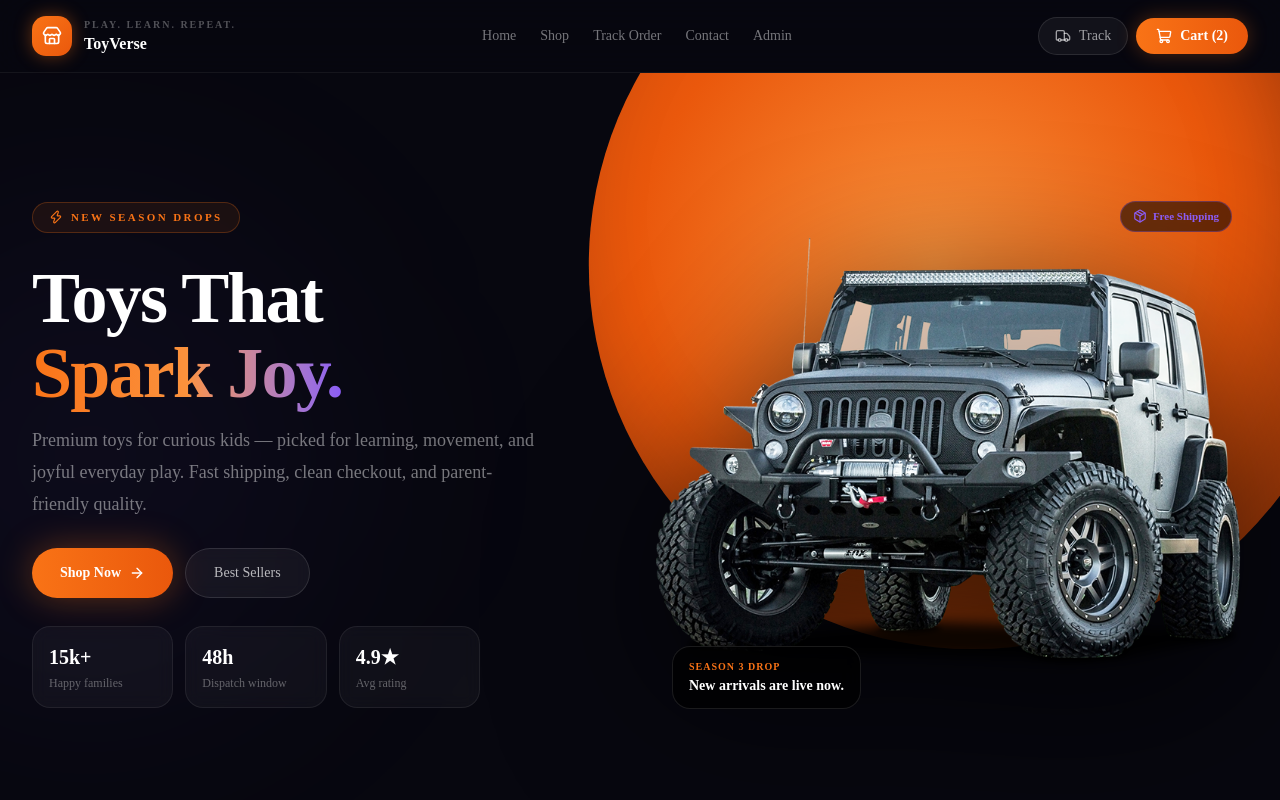
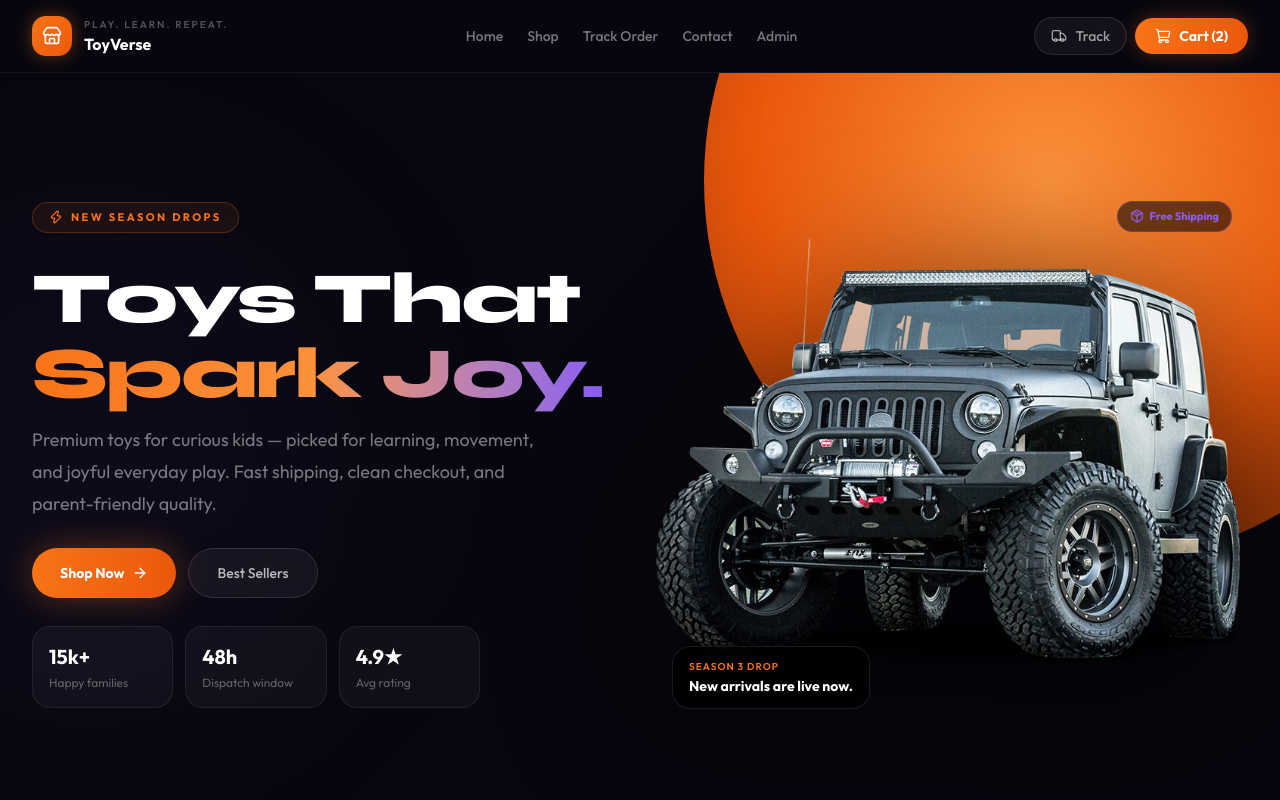
Before and after one commit to walifile/ecommerce-hub, a Next.js app: page / in a window 1280 px wide. Shown: the top 800 px of the page. Built offline with nearby package versions, Linux system fonts and the light colour scheme.

Commit message:
feat: revamp homepage hero with dark theme and dynamic orange circle

```diff
--- a/app/globals.css
+++ b/app/globals.css
@@ -7,9 +7,9 @@
 @theme inline {
   --color-background: var(--background);
   --color-foreground: var(--foreground);
-  --font-sans: var(--font-sans);
-  --font-mono: var(--font-geist-mono);
-  --font-heading: var(--font-sans);
+  --font-sans: var(--font-outfit), ui-sans-serif, system-ui, sans-serif;
+  --font-mono: ui-monospace, monospace;
+  --font-heading: var(--font-syne), ui-sans-serif, system-ui, sans-serif;
   --color-sidebar-ring: var(--sidebar-ring);
   --color-sidebar-border: var(--sidebar-border);
   --color-sidebar-accent-foreground: var(--sidebar-accent-foreground);
@@ -123,9 +123,13 @@
   }
   body {
     @apply bg-background text-foreground;
+    font-family: var(--font-outfit), ui-sans-serif, system-ui, sans-serif;
   }
   html {
     @apply font-sans;
+  }
+  h1, h2, h3, h4, h5, h6 {
+    font-family: var(--font-syne), ui-sans-serif, system-ui, sans-serif;
   }
   a {
     @apply transition-colors;
--- a/app/layout.tsx
+++ b/app/layout.tsx
@@ -1,17 +1,19 @@
 import type { Metadata } from "next";
-import { Geist, Geist_Mono } from "next/font/google";
+import { Syne, Outfit } from "next/font/google";
 import { Toaster } from "@/components/ui/sonner";
 import { TooltipProvider } from "@/components/ui/tooltip";
 import "./globals.css";
 
-const geistSans = Geist({
-  variable: "--font-geist-sans",
+const syne = Syne({
+  variable: "--font-syne",
   subsets: ["latin"],
+  weight: ["400", "500", "600", "700", "800"],
 });
 
-const geistMono = Geist_Mono({
-  variable: "--font-geist-mono",
+const outfit = Outfit({
+  variable: "--font-outfit",
   subsets: ["latin"],
+  weight: ["300", "400", "500", "600", "700"],
 });
 
 export const metadata: Metadata = {
@@ -31,7 +33,7 @@ export default function RootLayout({
   return (
     <html
       lang="en"
-      className={`${geistSans.variable} ${geistMono.variable} h-full antialiased`}
+      className={`${syne.variable} ${outfit.variable} h-full antialiased`}
     >
       <body className="min-h-full flex flex-col">
         <TooltipProvider>
--- a/app/page.tsx
+++ b/app/page.tsx
@@ -134,7 +134,7 @@ export default function HomePage() {
               width: "60vw",
               height: "60vw",
               borderRadius: "50%",
-              transform: "translate(10%, -25%)",
+              transform: "translate(25%, -36%)",
               background: "radial-gradient(circle at 45% 50%, #fb923c 0%, #ea580c 52%, #c2410c 100%)",
               boxShadow: "inset -50px -50px 100px rgba(0,0,0,0.28)",
               zIndex: 0,
```
